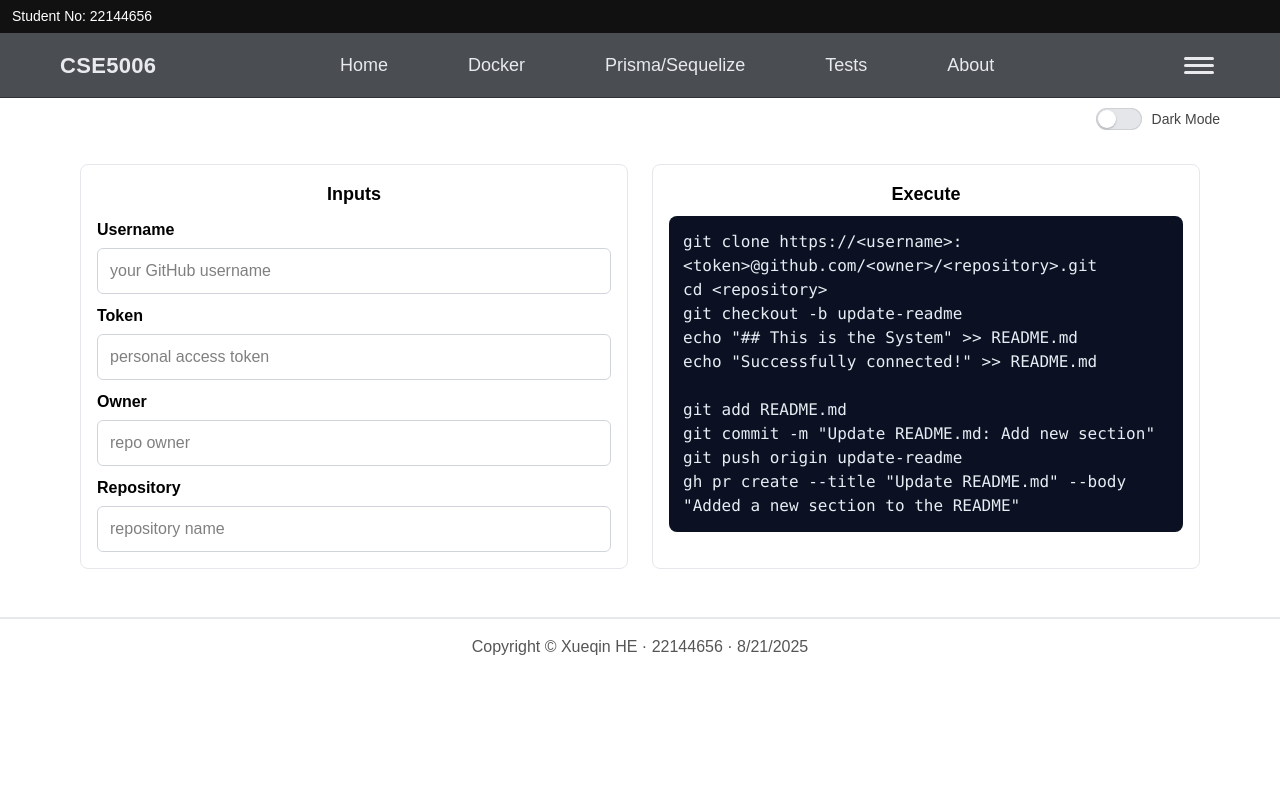
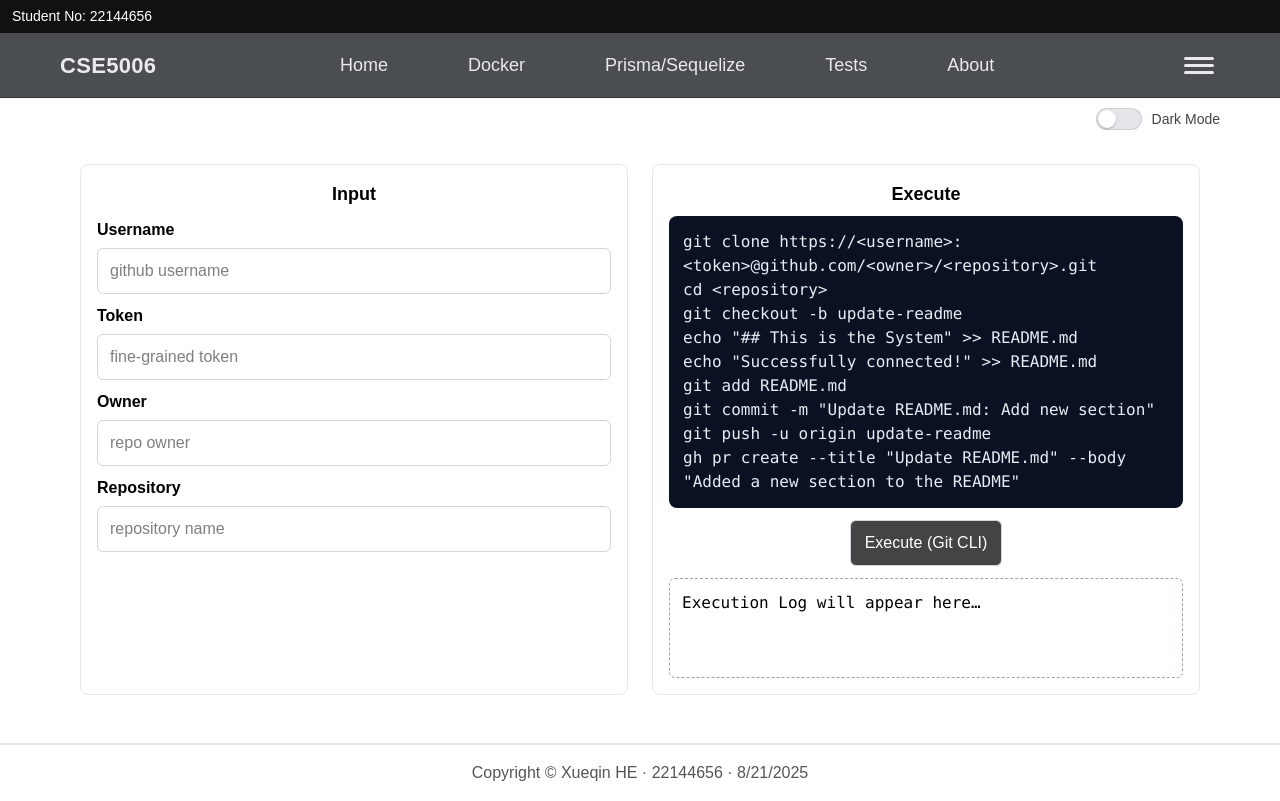
Before and after one commit to Xueqin17/myweb, a Next.js app: page / in a window 1280 px wide. Built offline with nearby package versions, Linux system fonts and the light colour scheme.

Commit message:
Implement command button and output

```diff
--- /dev/null
+++ b/app/Components/FormOut/ExecuteButtons.tsx
@@ -0,0 +1,53 @@
+'use client';
+
+import React from 'react';
+import styles from './FormOut.module.css';
+
+export type FormState = {
+  username: string;
+  token: string;
+  owner: string;
+  repo: string;
+};
+
+export default function ExecuteButtons({
+  form,
+  pushLog,
+}: {
+  form: FormState;
+  pushLog: (line: string) => void;
+}) {
+  const disabled =
+    !form.username || !form.token || !form.owner || !form.repo;
+
+  async function handleExecute() {
+    try {
+      pushLog('▶ Sending request to /api/run ...');
+      const res = await fetch('/api/run', {
+        method: 'POST',
+        headers: { 'Content-Type': 'application/json' },
+        body: JSON.stringify(form),
+      });
+      const data = await res.json();
+      if (!res.ok) throw new Error(data?.error || 'Request failed');
+
+      // Write each output returned by the backend to the log
+      (data.output || []).forEach((line: string) => pushLog(line));
+      pushLog('✔ Finished all commands.');
+    } catch (e: any) {
+      pushLog(`✖ Error: ${e.message}`);
+    }
+  }
+
+  return (
+    <div className={styles.actions}>
+      <button
+        className={styles.btn}
+        // disabled={disabled}
+        onClick={handleExecute}
+      >
+        Execute (Git CLI)
+      </button>
+    </div>
+  );
+}
--- /dev/null
+++ b/app/Components/FormOut/ExecutionLog.tsx
@@ -0,0 +1,10 @@
+'use client';
+import styles from './FormOut.module.css';
+
+export default function ExecutionLog({ logs }: { logs: string[] }) {
+  return (
+    <div className={styles.log}>
+      {logs.length ? logs.join('\n') : 'Execution Log will appear here…'}
+    </div>
+  );
+}
--- a/app/Components/FormOut/FormOut.module.css
+++ b/app/Components/FormOut/FormOut.module.css
@@ -35,5 +35,42 @@
   overflow: auto;
   font-family: ui-monospace, SFMono-Regular, Menlo, Consolas, monospace;
   white-space: pre-wrap;
-  min-height: 300px;
+  word-break: break-word;
+  /* min-height: 300px; */
+  max-width: 100%;
 }
+
+
+
+/* ---- Execute area ---- */
+.actions {
+  margin-top: 12px;
+  display: flex;
+  gap: 12px;
+  justify-content: center;
+}
+
+.btn {
+  padding: 10px 14px;
+  border: 1px solid #d1d5db;
+  border-radius: 6px;
+  background: #444;
+  color: #fff;
+  cursor: pointer;
+}
+.btn:disabled {
+  opacity: .5;
+  cursor: not-allowed;
+  background-color: #aaa;
+}
+
+.log {
+  margin-top: 12px;
+  padding: 12px;
+  min-height: 100px;
+  border: 1px dashed #9ca3af;
+  border-radius: 6px;
+  white-space: pre-wrap;
+  word-break: break-word;
+  font-family: ui-monospace, SFMono-Regular, Menlo, Consolas, monospace;
+}
--- a/app/Components/FormOut/FormOut.tsx
+++ b/app/Components/FormOut/FormOut.tsx
@@ -1,77 +1,112 @@
 'use client';
 
-import { useMemo, useState } from 'react';
+import React, { useMemo, useState } from 'react';
 import styles from './FormOut.module.css';
 
-type FormState = {
-  username: string;
-  token: string;
-  owner: string;
-  repo: string;
-};
+import ExecuteButtons, { type FormState } from './ExecuteButtons';
+import ExecutionLog from './ExecutionLog';
 
-function buildPreview(f: FormState) {
-  const mask = f.token ? '******' : '<token>';
-  const u = f.username || '<username>';
-  const o = f.owner || '<owner>';
-  const r = f.repo || '<repository>';
+export default function FormOut() {
+
+  const [form, setForm] = useState<FormState>({
+    username: '',
+    token: '',
+    owner: '',
+    repo: '',
+  });
+
+
+  const [logs, setLogs] = useState<string[]>([]);
+  const pushLog = (line: string) =>
+    setLogs((prev) => [...prev, `[${new Date().toLocaleTimeString()}] ${line}`]);
+
+
+  const set = (field: keyof FormState) => (e: React.ChangeEvent<HTMLInputElement>) =>
+    setForm((prev) => ({ ...prev, [field]: e.target.value.trim() }));
+
+  // Command preview based on input to dispaly
+  const preview = useMemo(() => {
+    const U = form.username || '<username>';
+    const T = form.token || '<token>';
+    const O = form.owner || '<owner>';
+    const R = form.repo || '<repository>';
 
     return [
-    `git clone https://${u}:${mask}@github.com/${o}/${r}.git`,
-    `cd ${r}`,
+      `git clone https://${U}:${T}@github.com/${O}/${R}.git`,
+      `cd ${R}`,
       `git checkout -b update-readme`,
       `echo "## This is the System" >> README.md`,
       `echo "Successfully connected!" >> README.md`,
-    ``,
       `git add README.md`,
       `git commit -m "Update README.md: Add new section"`,
-    `git push origin update-readme`,
+      `git push -u origin update-readme`,
       `gh pr create --title "Update README.md" --body "Added a new section to the README"`,
     ].join('\n');
-}
-
-export default function FormOut() {
-  const [form, setForm] = useState<FormState>({
-    username: '', token: '', owner: '', repo: '',
-  });
-
-  const preview = useMemo(() => buildPreview(form), [form]);
-  const set = (k: keyof FormState) =>
-    (e: React.ChangeEvent<HTMLInputElement>) =>
-      setForm({ ...form, [k]: e.target.value });
+  }, [form.username, form.token, form.owner, form.repo]);
 
   return (
-    <div className={styles.wrap} aria-label="Git commands playground">
+    <div className={styles.wrap}>
       {/* Form */}
       <section className={styles.card}>
-        <div className={styles.title}>Inputs</div>
+        <div className={styles.title}>Input</div>
 
-        <label className={styles.label} htmlFor="u">Username</label>
-        <input id="u" className={styles.input} placeholder="your GitHub username"
-               value={form.username} onChange={set('username')} />
+        <label className={styles.row}>
+          <span className={styles.label}>Username</span>
+          <input
+            id="u"
+            className={styles.input}
+            placeholder="github username"
+            value={form.username}
+            onChange={set('username')}
+          />
+        </label>
 
-        <label className={styles.label} htmlFor="t">Token</label>
-        <input id="t" type="password" className={styles.input}
-               placeholder="personal access token"
-               value={form.token} onChange={set('token')}
-               autoComplete="new-password" />
-        <p className={styles.note}></p>
+        <label className={styles.row}>
+          <span className={styles.label}>Token</span>
+          <input
+            id="t"
+            className={styles.input}
+            placeholder="fine‑grained token "
+            value={form.token}
+            onChange={set('token')}
+          />
+        </label>
 
-        <label className={styles.label} htmlFor="o">Owner</label>
-        <input id="o" className={styles.input}
+        <label className={styles.row}>
+          <span className={styles.label}>Owner</span>
+          <input
+            id="o"
+            className={styles.input}
             placeholder="repo owner"
-               value={form.owner} onChange={set('owner')} />
+            value={form.owner}
+            onChange={set('owner')}
+          />
+        </label>
 
-        <label className={styles.label} htmlFor="r">Repository</label>
-        <input id="r" className={styles.input} placeholder="repository name"
-               value={form.repo} onChange={set('repo')} />
+        <label className={styles.row}>
+          <span className={styles.label}>Repository</span>
+          <input
+            id="r"
+            className={styles.input}
+            placeholder="repository name"
+            value={form.repo}
+            onChange={set('repo')}
+          />
+        </label>
       </section>
 
-      {/* Command */}
+
       <section className={styles.card}>
-        <div className={styles.title}>Execute </div>
+        <div className={styles.title}>Execute</div>
+
+        {/* Command preview */}
         <pre className={styles.pre}>{preview}</pre>
-        <p className={styles.note}></p>
+
+        {/*Execute button */}
+        <ExecuteButtons form={form} pushLog={pushLog} />
+
+
+        <ExecutionLog logs={logs} />
       </section>
     </div>
   );
--- /dev/null
+++ b/app/api/run/route.ts
@@ -0,0 +1,40 @@
+import { NextResponse } from 'next/server';
+import { execSync } from 'child_process';
+
+export async function POST(req: Request) {
+  try {
+    const body = await req.json();
+    const { username, token, owner, repo } = body;
+
+    if (!username || !token || !owner || !repo) {
+      return NextResponse.json(
+        { error: 'Missing required fields' },
+        { status: 400 }
+      );
+    }
+
+    // Commands
+    const commands = [
+      `git clone https://${username}:${token}@github.com/${owner}/${repo}.git`,
+      `cd ${repo}`,
+      `git checkout -b update-readme`,
+      `echo "## This is the System" >> README.md`,
+      `echo "Successfully connected!" >> README.md`,
+      `git add README.md`,
+      `git commit -m "Update README.md: Add new section"`,
+      `git push origin update-readme`,
+      `gh pr create --title "Update README.md" --body "Added a new section to the README"`,
+    ];
+
+    // Execute and output
+    let output: string[] = [];
+    for (const cmd of commands) {
+      const out = execSync(cmd, { encoding: 'utf8', stdio: 'pipe', shell: 'cmd.exe'});
+      output.push(`$ ${cmd}\n${out}`);
+    }
+
+    return NextResponse.json({ ok: true, output });
+  } catch (err: any) {
+    return NextResponse.json({ error: err.message }, { status: 500 });
+  }
+}
```
Lines whose indentation alone changed are shown as unchanged.
